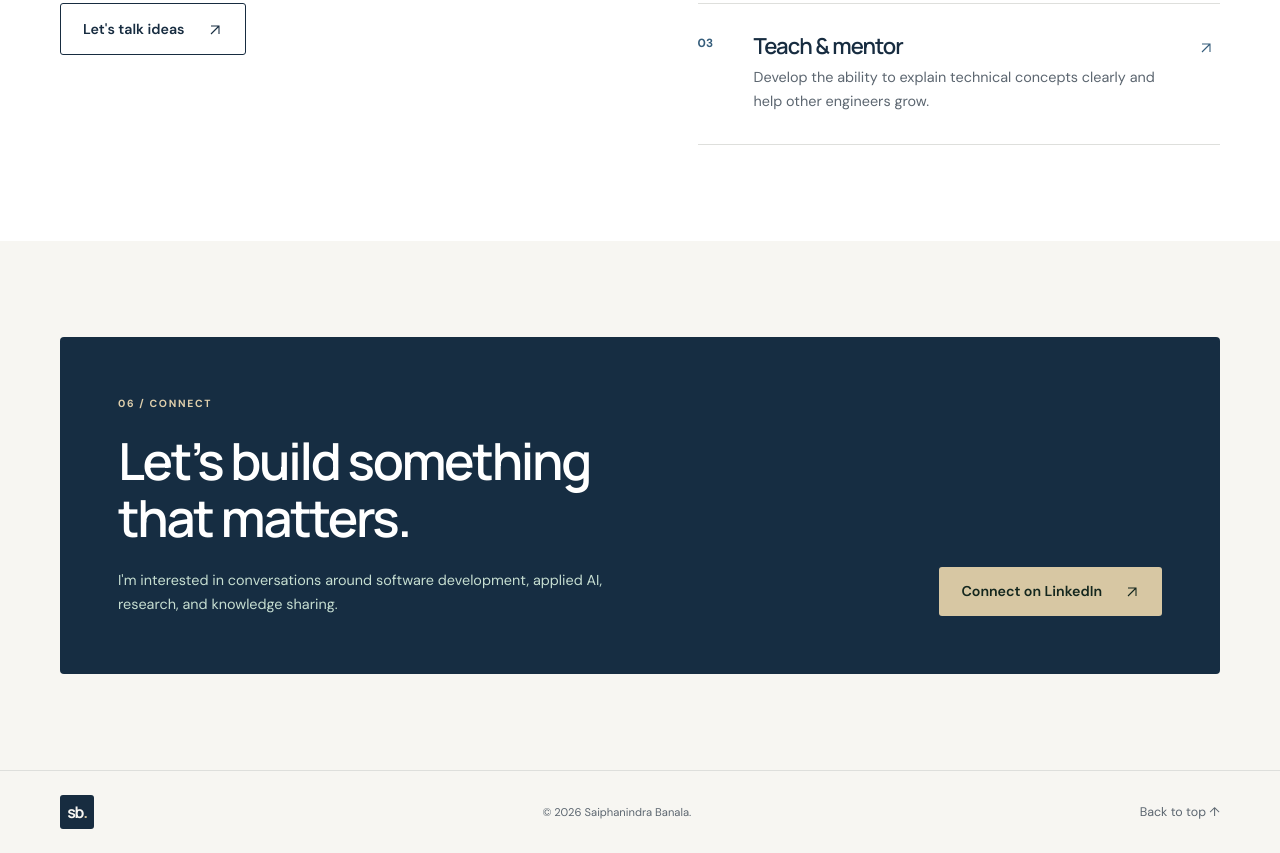
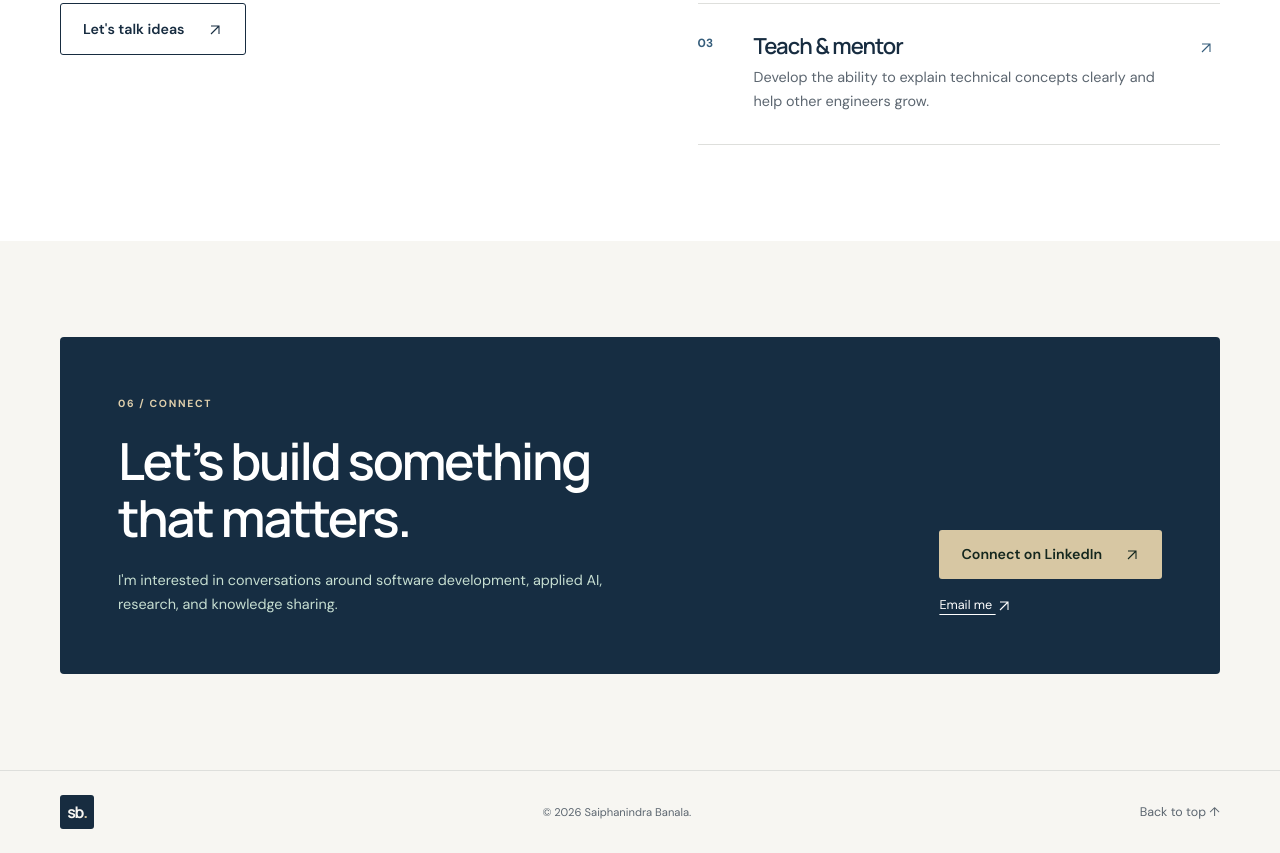
Before and after one commit to saiphanibsp/saiphanindra, a plain HTML site: page index.html in a window 1280 px wide. Shown: the part 4334-5187 px from the top of the page. Drawn offline with Linux system fonts and the light colour scheme.

Commit message:
Add approved public email link alongside LinkedIn

```diff
--- a/index.html
+++ b/index.html
@@ -176,7 +176,7 @@
     <section class="section section-contact" id="contact" aria-labelledby="contact-title">
       <div class="container contact-box">
         <div><p class="section-kicker">06 / Connect</p><h2 id="contact-title">Let’s build something<br>that matters.</h2><p>I'm interested in conversations around software development, applied AI, research, and knowledge sharing.</p></div>
-        <div class="contact-actions"><a class="btn btn-contact" href="https://www.linkedin.com/in/bsp2798/" target="_blank" rel="noopener noreferrer">Connect on LinkedIn <span aria-hidden="true"><svg class="arrow-icon" viewBox="0 0 24 24" fill="none" stroke="currentColor" stroke-width="1.6" aria-hidden="true"><path d="M6 18 18 6M6 6h12v12"/></svg></span></a></div>
+        <div class="contact-actions"><a class="btn btn-contact" href="https://www.linkedin.com/in/bsp2798/" target="_blank" rel="noopener noreferrer">Connect on LinkedIn <span aria-hidden="true"><svg class="arrow-icon" viewBox="0 0 24 24" fill="none" stroke="currentColor" stroke-width="1.6" aria-hidden="true"><path d="M6 18 18 6M6 6h12v12"/></svg></span></a><a class="contact-secondary" href="mailto:bspsaiphani@gmail.com">Email me <span aria-hidden="true"><svg class="arrow-icon" viewBox="0 0 24 24" fill="none" stroke="currentColor" stroke-width="1.6"><path d="M6 18 18 6M6 6h12v12"/></svg></span></a></div>
         <span class="contact-decoration" aria-hidden="true">sb.</span>
       </div>
     </section>
```
